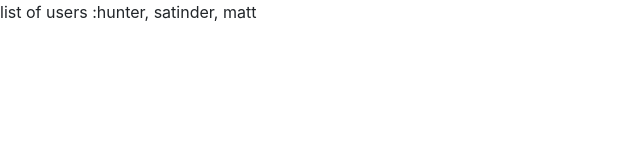
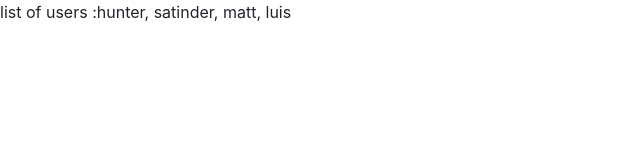
Before and after one commit to HawkinYa/Group-Project-1, a plain HTML site: page index.html in a window 1280 px wide. Shown: the full height of the page, 0-640 px from the left. Drawn offline with nearby package versions, Linux system fonts and the light colour scheme.

Commit message:
adding luis

```diff
--- a/index.html
+++ b/index.html
@@ -21,7 +21,7 @@
 <body>
 
 
-    <p>list of users :hunter, satinder, matt</p>
+    <p>list of users :hunter, satinder, matt, luis</p>
 
 </body>
 
```
